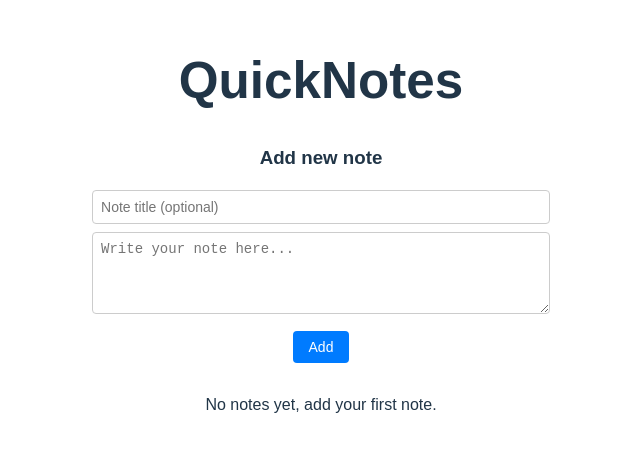
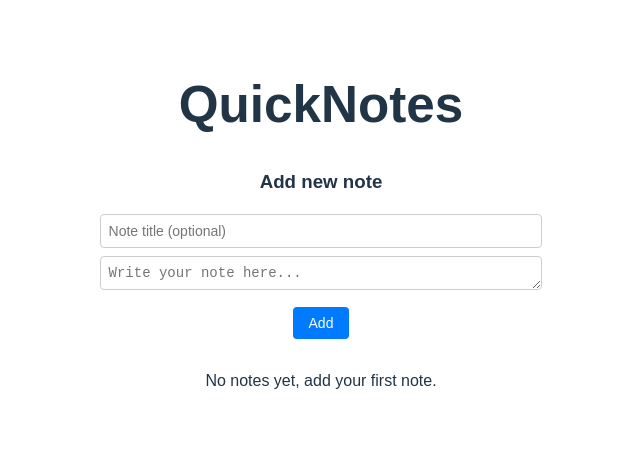
Before and after one commit to AmberWein/QuickNotes, a React (Vite) app in the folder my-app/: page / in a window 1280 px wide. Shown: the part 182-634 px from the top of the page, without its empty margins (319-959 px from the left). Built offline with nearby package versions, Linux system fonts and the light colour scheme.

Commit message:
step 3.1: make textarea to resize dynamically

```diff
--- a/my-app/src/Components/QuickNotes/QuickNotes.jsx
+++ b/my-app/src/Components/QuickNotes/QuickNotes.jsx
@@ -1,10 +1,11 @@
-import { useState } from "react";
+import { useState, useRef } from "react";
 import "./QuickNotes.css";
 
 function QuickNotes() {
   const [notes, setNotes] = useState([]);
   const [noteTitle, setNoteTitle] = useState("");
   const [noteContent, setNoteContent] = useState("");
+  const textareaRef = useRef(null);
 
   const formatDate = (date) => {
     const months = [
@@ -72,6 +73,16 @@ function QuickNotes() {
     }
   };
 
+  const handleContentChange = (e) => {
+    setNoteContent(e.target.value);
+
+    if (textareaRef.current) {
+      textareaRef.current.style.height = "auto";
+      textareaRef.current.style.height =
+        textareaRef.current.scrollHeight + "px";
+    }
+  };
+
   return (
     <div className="QuickNotes-container">
       <h1>QuickNotes</h1>
@@ -86,10 +97,12 @@ function QuickNotes() {
         />
 
         <textarea
+          ref={textareaRef}
           value={noteContent}
-          onChange={(e) => setNoteContent(e.target.value)}
+          onChange={handleContentChange}
           placeholder="Write your note here..."
-          rows={4}
+          rows={1}
+          style={{ overflow: "hidden" }}
         />
         <button onClick={addNote}>Add</button>
       </div>
```
